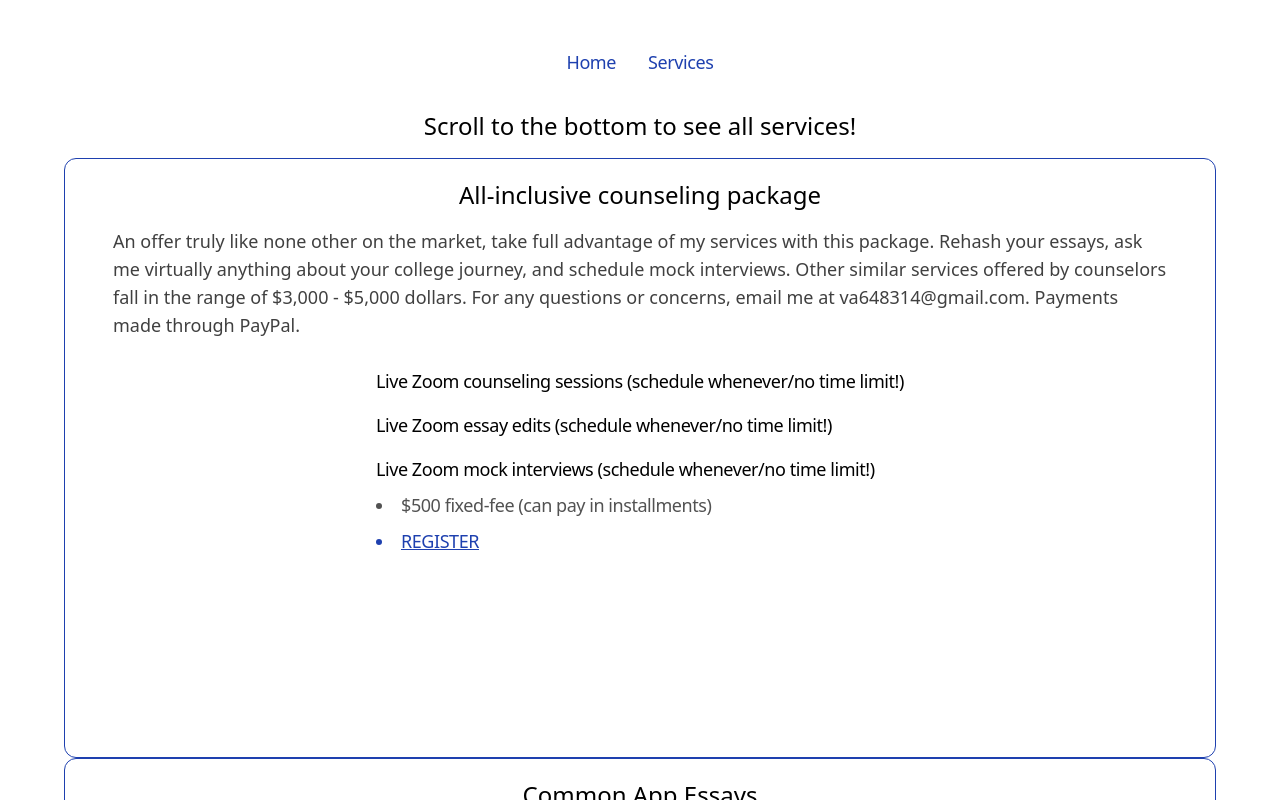
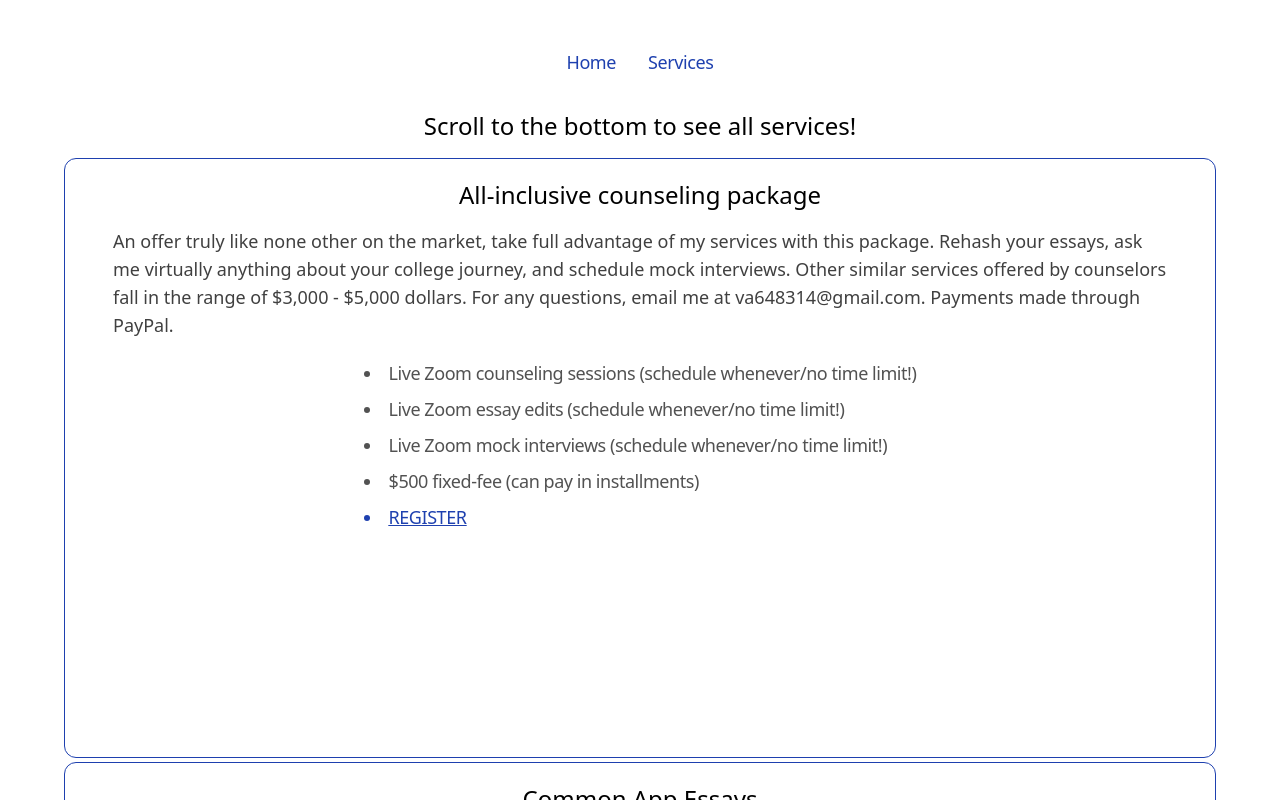
Before and after one commit to VA-24/VA-CC-Website, a React (Create React App) app: page /services in a window 1280 px wide. Shown: the top 800 px of the page. Built offline with nearby package versions, Linux system fonts and the light colour scheme.

Commit message:
Update Services.js

```diff
--- a/src/pages/Services.js
+++ b/src/pages/Services.js
@@ -34,15 +34,19 @@ function Services(){
 
                 <h3 class='font-medium text-base md:text-lg lg:text-xl xl:text-2xl 2xl:text-3xl text-black text-center pb-4'>Scroll to the bottom to see all services!</h3>
 
+
+
+                <section id='projects' class='w-full h-full flex flex-col items-center gap-1'>
+
                 <a target='_blank' class='sticky z-[2] top-0 lg:top-32 [&>div>.shine]:hover:block w-full max-w-lg md:max-w-3xl lg:max-w-4xl xl:max-w-6xl h-[90vh] lg:h-[80vh] lg:max-h-[600px] flex flex-col xl:flex-row border border-blue-800 p-2 justify-start gap-8 px-4 py-8 lg:px-6 xl:px-12 xl:py-5 bg-white rounded-xl' data-aos='fade-up'>
                     <div class='flex flex-col gap-4'>
                         <h3 class='font-medium text-xl xl:text-2xl 2xl:text-3xl text-black text-center'>All-inclusive counseling package</h3>
-                        <p class='text-base xl:text-lg 2xl:text-xl text-neutral-700'>An offer truly like none other on the market, take full advantage of my services with this package. Rehash your essays, ask me virtually anything about your college journey, and schedule mock interviews. Other similar services offered by counselors fall in the range of $3,000 - $5,000 dollars. For any questions or concerns, email me at va648314@gmail.com. Payments made through PayPal.</p>
+                        <p class='text-base xl:text-lg 2xl:text-xl text-neutral-700'>An offer truly like none other on the market, take full advantage of my services with this package. Rehash your essays, ask me virtually anything about your college journey, and schedule mock interviews. Other similar services offered by counselors fall in the range of $3,000 - $5,000 dollars. For any questions, email me at va648314@gmail.com. Payments made through PayPal.</p>
                         <div class='flex flex-row h-[25vh] lg:h-[20vh] justify-center tracking-tight gap-20 text-sm md:text-base lg:text-base xl:text-lg mt-1 xs:text-xs' data-aos='zoom-in' data-aos-delay='100'>
                                 <div class='flex flex-col min-h-[200px]'>
-                                    <h3 class='pb-2 mt-2 font-medium'>Live Zoom counseling sessions (schedule whenever/no time limit!)</h3>
-                                    <h3 class='pb-2 mt-2 font-medium'>Live Zoom essay edits (schedule whenever/no time limit!)</h3>
-                                    <h3 class='pb-2 mt-2 font-medium'>Live Zoom mock interviews (schedule whenever/no time limit!)</h3>
+                                    <li class='pb-2 text-neutral-600'>Live Zoom counseling sessions (schedule whenever/no time limit!)</li>
+                                    <li class='pb-2 text-neutral-600'>Live Zoom essay edits (schedule whenever/no time limit!)</li>
+                                    <li class='pb-2 text-neutral-600'>Live Zoom mock interviews (schedule whenever/no time limit!)</li>
                                     <li class='pb-2 text-neutral-600'>$500 fixed-fee (can pay in installments)</li>
                                     <li class='text-blue-800 font-medium underline'><a href='https://forms.gle/SMwrZBvNFFgp7LRp8' target='_blank'>REGISTER</a></li>
 
@@ -52,7 +56,6 @@ function Services(){
 
                 </a>
 
-                <section id='projects' class='w-full h-full flex flex-col items-center gap-1'>
                 <a target='_blank' class='sticky z-[2] top-0 lg:top-32 [&>div>.shine]:hover:block w-full max-w-lg md:max-w-3xl lg:max-w-4xl xl:max-w-6xl h-[90vh] lg:h-[80vh] lg:max-h-[600px] flex flex-col xl:flex-row border border-blue-800 p-2 justify-start gap-8 px-4 py-8 lg:px-6 xl:px-12 xl:py-5 bg-white rounded-xl'>
                     <div class='flex flex-col gap-4'>
                         <h3 class='font-medium text-xl xl:text-2xl 2xl:text-3xl text-black text-center'>Common App Essays</h3>
```
